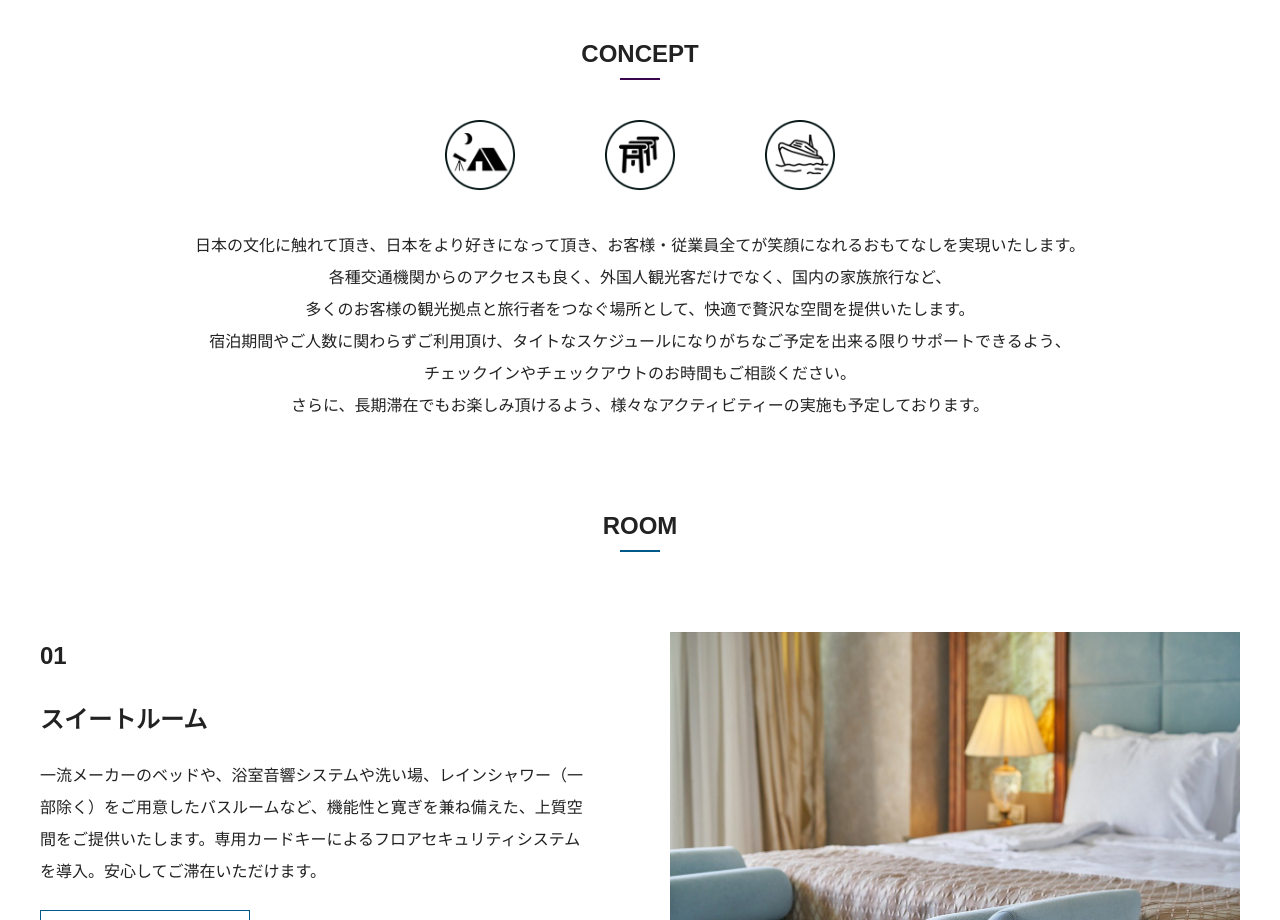
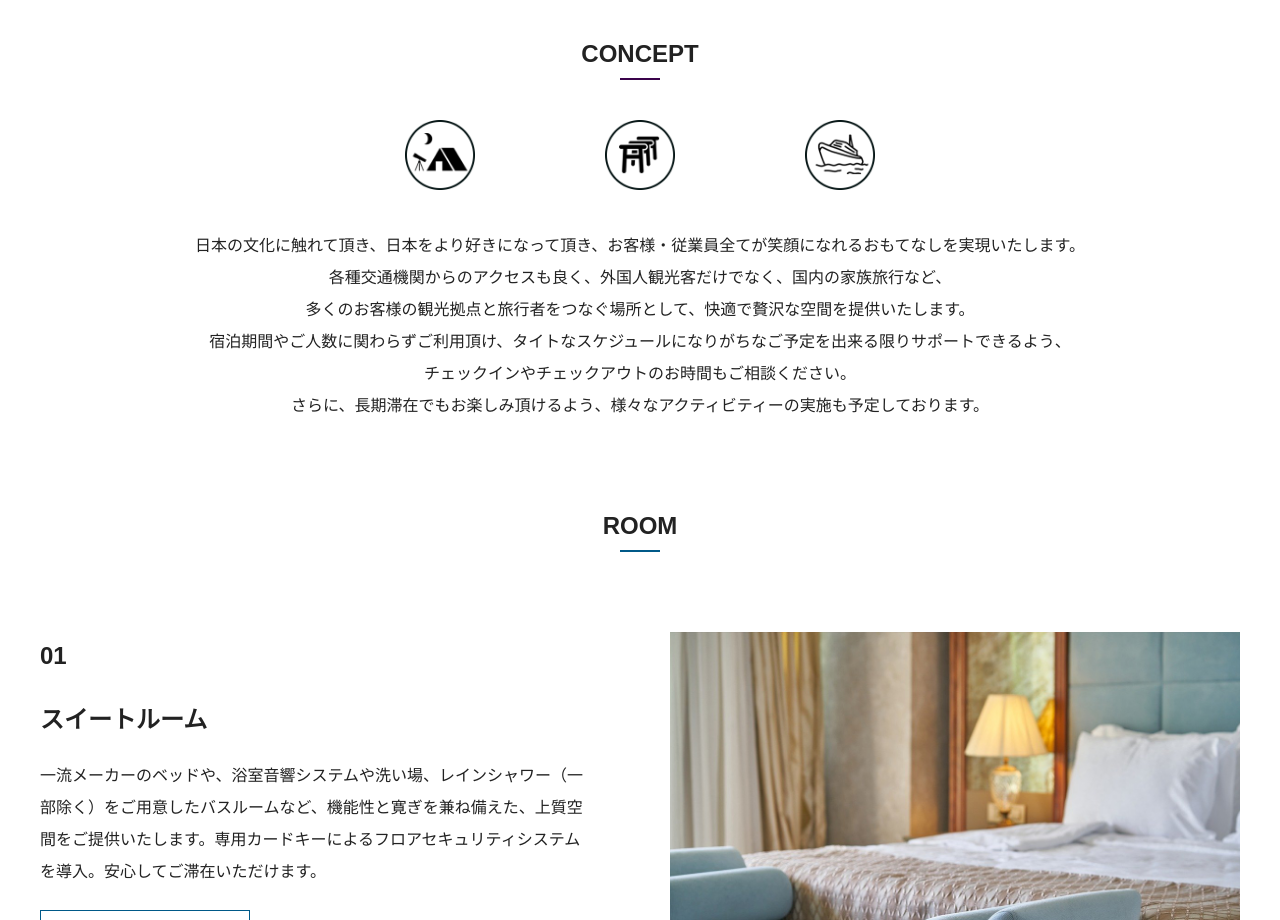
Before and after one commit to shinji-25/p-dev-02, a plain HTML site: page index.html in a window 1280 px wide. Shown: the part 820-1740 px from the top of the page. Drawn offline with Linux system fonts and the light colour scheme.

Commit message:
CSS修正

```diff
--- a/css/stylesheet.css
+++ b/css/stylesheet.css
@@ -61,10 +61,10 @@
 }
 
 .p-concept-flex {
-    padding: 0 400px;
+    max-width: 600px;
     display: flex;
     justify-content: space-around;
-    margin: 40px 0;
+    margin: 40px auto;
 }
 
 .p-concept-icon {
```
